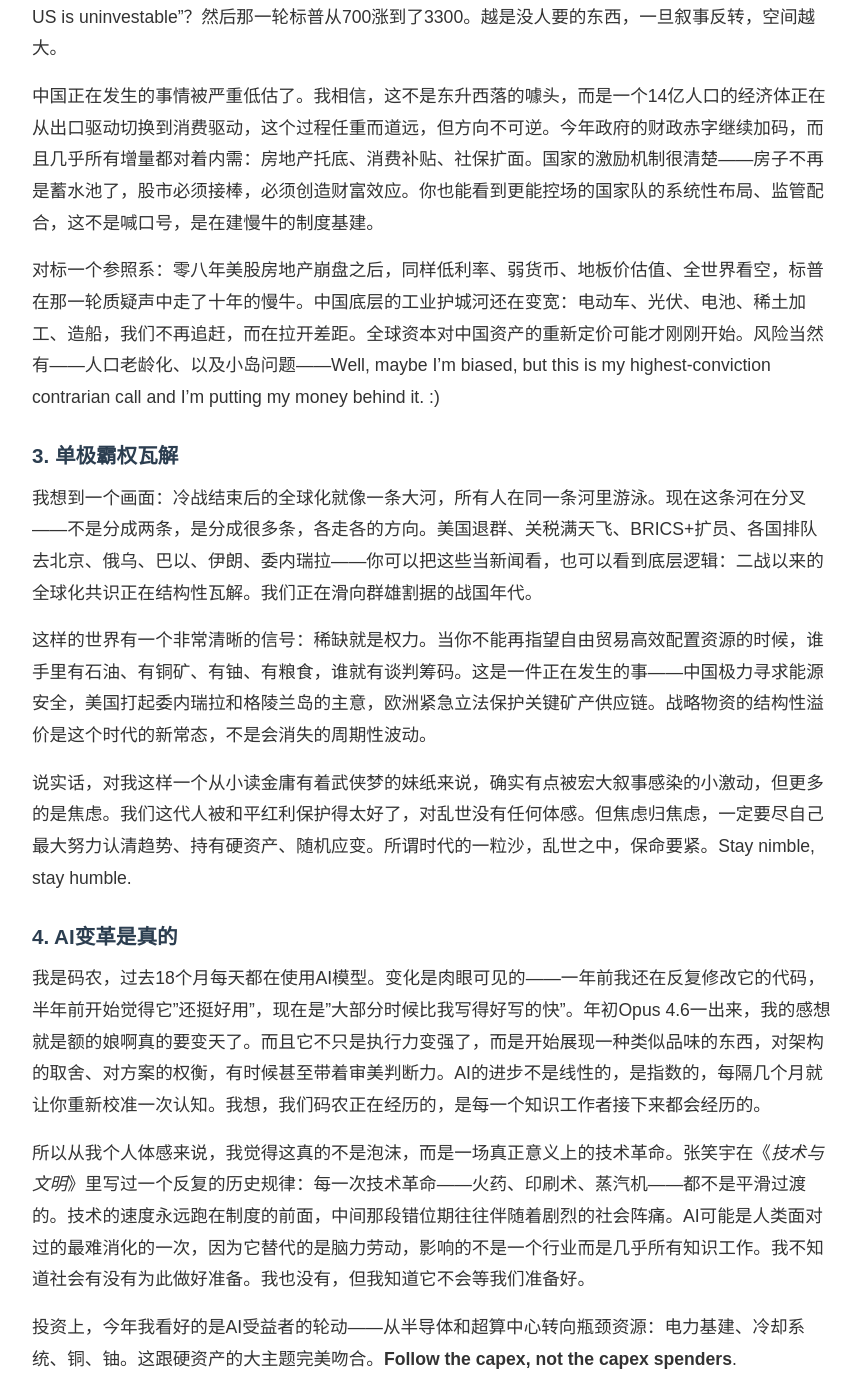
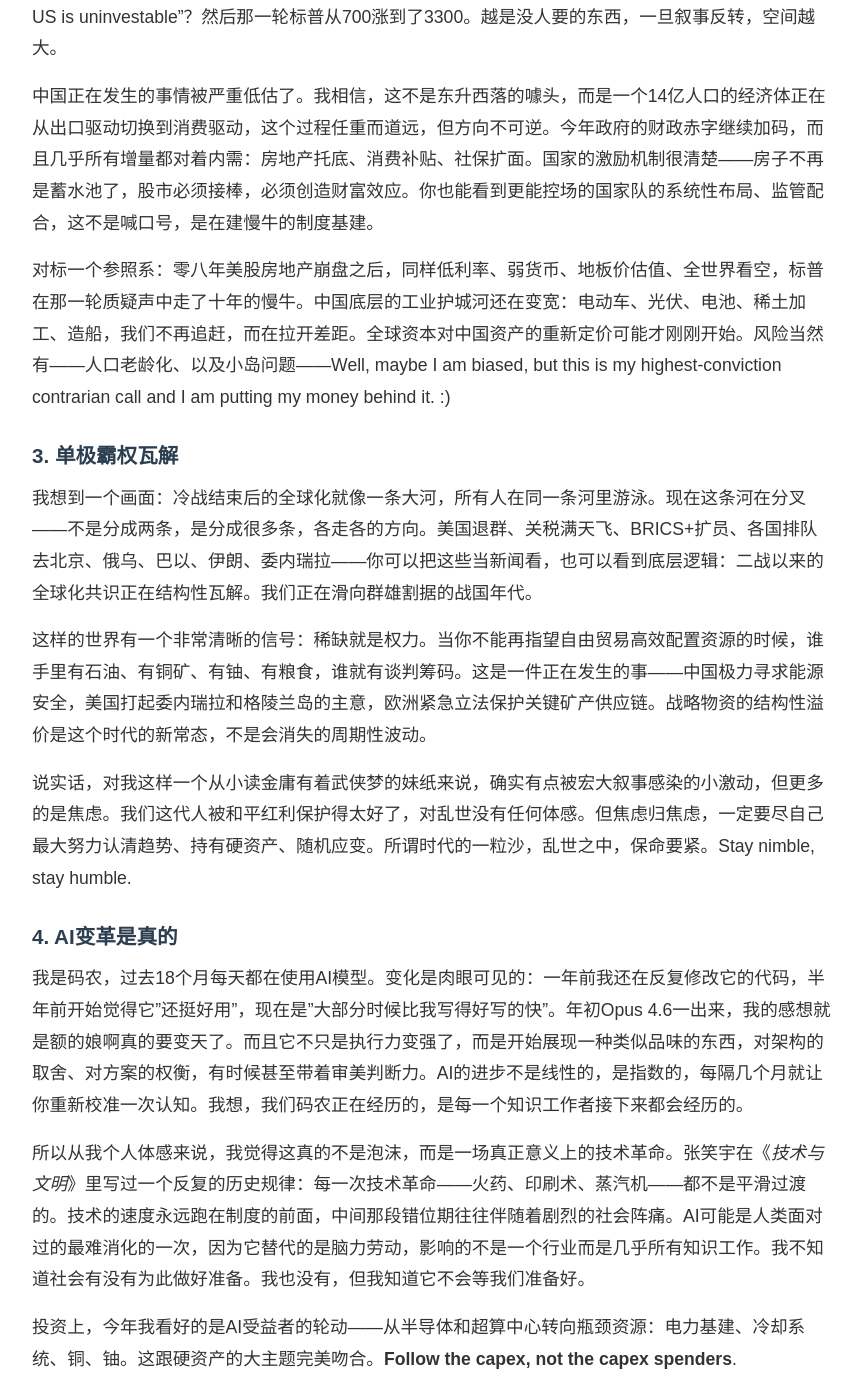
Before and after one commit to pwen/pwen.github.io, a Jekyll site: the page built from _posts/2026-02-28-learning-to-be-patient.md, in a window 1280 px wide and 1400 px high, scrolled down 1997 px. Shown: the whole window, without its empty margins (208-1069 px from the left). Built offline with Jekyll 4.4.1, drawn with Linux system fonts in a browser that asks for light colours; some of the changed text lies outside the part shown.

Commit message:
biaodianfuhao

```diff
--- a/_posts/2026-02-28-learning-to-be-patient.md
+++ b/_posts/2026-02-28-learning-to-be-patient.md
@@ -40,7 +40,7 @@
 
 但美元不会崩盘——至少不会以我们想象的方式。它会像一块冰慢慢融化。买家的故事很关键：日本十年期破2%之后本土资金开始往回搬家，各国央行用脚投票把美债换成黄金。与此同时美联储自己也开始搞短债置换了，说白了就是左手倒右手，假装没在印钱。收益率曲线陡峭化几乎板上钉钉——4.5%涨到6%以后一定得救市。中期选举年所有人只会继续撒钱。激励机制全部指向一个方向：美元持续贬值。
 
-什么情况下会错？美国突然开始勒紧裤腰带过日子（笑）、AI让生产力飞到天上、或者其他国家比美国印得更猛。Not holding my breath, but I'm watching.
+什么情况下会错？美国突然开始勒紧裤腰带过日子（笑）、AI让生产力飞到天上、或者其他国家比美国印得更猛。Not holding my breath, but I am watching.
 
 ### 2. 中国资产被重估
 
@@ -48,7 +48,7 @@
 
 中国正在发生的事情被严重低估了。我相信，这不是东升西落的噱头，而是一个14亿人口的经济体正在从出口驱动切换到消费驱动，这个过程任重而道远，但方向不可逆。今年政府的财政赤字继续加码，而且几乎所有增量都对着内需：房地产托底、消费补贴、社保扩面。国家的激励机制很清楚——房子不再是蓄水池了，股市必须接棒，必须创造财富效应。你也能看到更能控场的国家队的系统性布局、监管配合，这不是喊口号，是在建慢牛的制度基建。
 
-对标一个参照系：零八年美股房地产崩盘之后，同样低利率、弱货币、地板价估值、全世界看空，标普在那一轮质疑声中走了十年的慢牛。中国底层的工业护城河还在变宽：电动车、光伏、电池、稀土加工、造船，我们不再追赶，而在拉开差距。全球资本对中国资产的重新定价可能才刚刚开始。风险当然有——人口老龄化、以及小岛问题——Well, maybe I'm biased, but this is my highest-conviction contrarian call and I'm putting my money behind it. :)
+对标一个参照系：零八年美股房地产崩盘之后，同样低利率、弱货币、地板价估值、全世界看空，标普在那一轮质疑声中走了十年的慢牛。中国底层的工业护城河还在变宽：电动车、光伏、电池、稀土加工、造船，我们不再追赶，而在拉开差距。全球资本对中国资产的重新定价可能才刚刚开始。风险当然有——人口老龄化、以及小岛问题——Well, maybe I am biased, but this is my highest-conviction contrarian call and I am putting my money behind it. :)
 
 ### 3. 单极霸权瓦解
 
@@ -60,7 +60,7 @@
 
 ### 4. AI变革是真的
 
-我是码农，过去18个月每天都在使用AI模型。变化是肉眼可见的——一年前我还在反复修改它的代码，半年前开始觉得它"还挺好用"，现在是"大部分时候比我写得好写的快"。年初Opus 4.6一出来，我的感想就是额的娘啊真的要变天了。而且它不只是执行力变强了，而是开始展现一种类似品味的东西，对架构的取舍、对方案的权衡，有时候甚至带着审美判断力。AI的进步不是线性的，是指数的，每隔几个月就让你重新校准一次认知。我想，我们码农正在经历的，是每一个知识工作者接下来都会经历的。
+我是码农，过去18个月每天都在使用AI模型。变化是肉眼可见的：一年前我还在反复修改它的代码，半年前开始觉得它"还挺好用"，现在是"大部分时候比我写得好写的快"。年初Opus 4.6一出来，我的感想就是额的娘啊真的要变天了。而且它不只是执行力变强了，而是开始展现一种类似品味的东西，对架构的取舍、对方案的权衡，有时候甚至带着审美判断力。AI的进步不是线性的，是指数的，每隔几个月就让你重新校准一次认知。我想，我们码农正在经历的，是每一个知识工作者接下来都会经历的。
 
 所以从我个人体感来说，我觉得这真的不是泡沫，而是一场真正意义上的技术革命。张笑宇在《*技术与文明*》里写过一个反复的历史规律：每一次技术革命——火药、印刷术、蒸汽机——都不是平滑过渡的。技术的速度永远跑在制度的前面，中间那段错位期往往伴随着剧烈的社会阵痛。AI可能是人类面对过的最难消化的一次，因为它替代的是脑力劳动，影响的不是一个行业而是几乎所有知识工作。我不知道社会有没有为此做好准备。我也没有，但我知道它不会等我们准备好。
 
```
Also changed, not shown: other parts of _posts/2026-02-28-learning-to-be-patient.md (+3 -3 lines).
